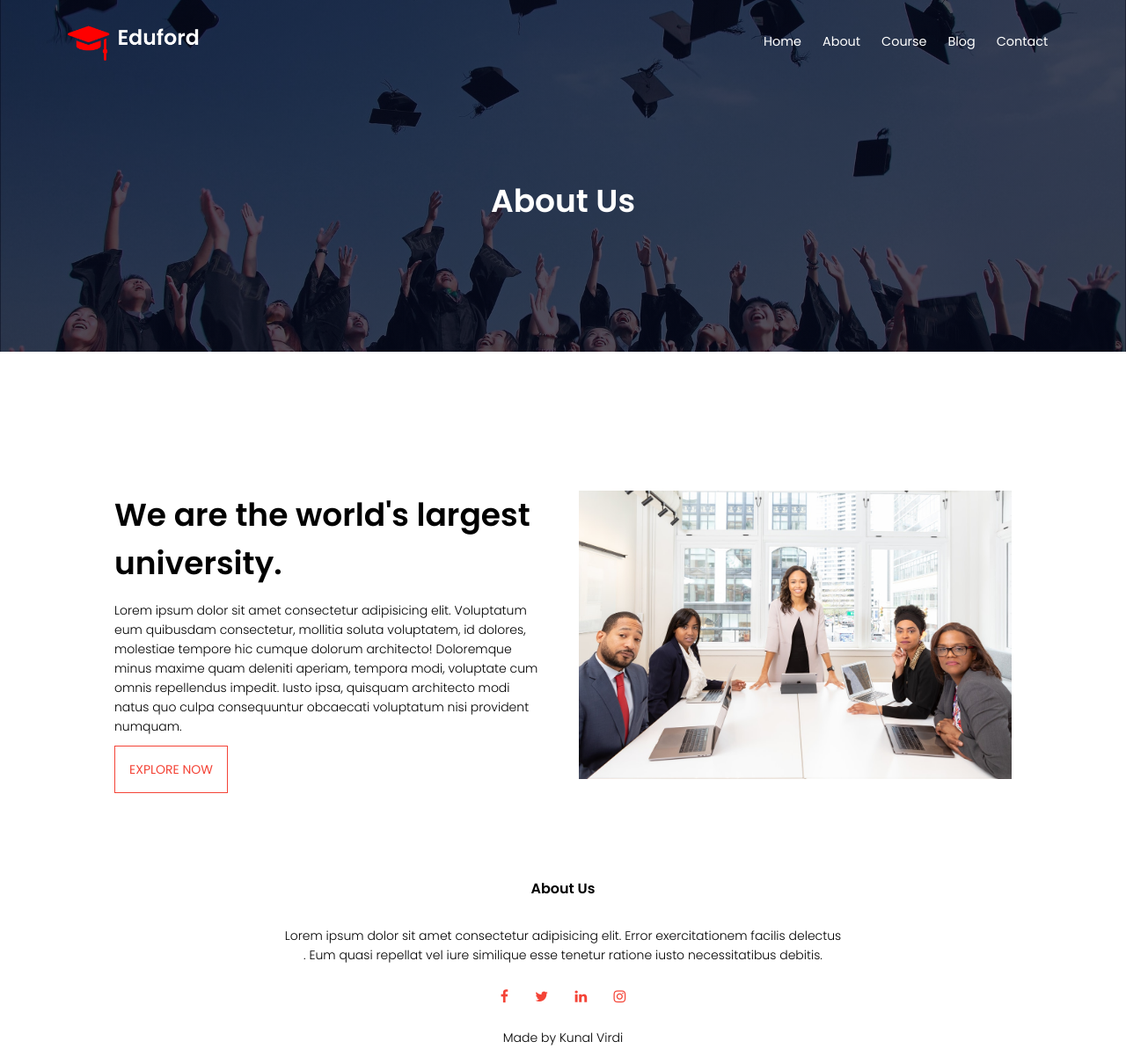
After one commit to kunalvirdi/Eduford, a PHP site: page /about.html in a window 1280 px wide. The commit adds this page. Shown: the whole page at 88% size. Run offline with PHP 8.4, Linux system fonts and the light colour scheme.

Commit message:
update 3.0

```diff
--- /dev/null
+++ b/about.html
@@ -0,0 +1,80 @@
+<!DOCTYPE html>
+<html lang="eng">
+<head>
+    <meta charset="UTF-8">
+    <meta http-equiv="X-UA-Compatible" content="IE=edge">
+    <meta name="viewport" content="width=device-width, initial-scale=1.0">
+    <title>Eduford</title>
+    <link rel="stylesheet" href="styles/style.css">
+    <link rel="preconnect" href="https://fonts.googleapis.com">
+    <link rel="preconnect" href="https://fonts.gstatic.com" crossorigin>
+    <link href="https://fonts.googleapis.com/css2?family=Poppins:wght@100;200;300;400;600;700&display=swap"
+        rel="stylesheet">
+    <link rel="stylesheet" href="https://cdnjs.cloudflare.com/ajax/libs/font-awesome/4.7.0/css/font-awesome.min.css">
+</head>
+<body>
+    <!-- header and main -->
+    <header class="sub-header">
+        <nav>
+            <a href="index.html"><img src="eduford_img/logo.png" alt="Eduford Logo"></a>
+            <div class="nav-links" id="navlinks">
+                <i class="fa fa-times" id="close"></i>
+                <ul><li><a href="">Home</a></li></ul>
+                <ul>
+                    <li><a href="">About</a></li>
+                </ul>
+                <ul>
+                    <li><a href="">Course</a></li>
+                </ul>
+                <ul>
+                    <li><a href="">Blog</a></li>
+                </ul>
+                <ul>
+                    <li><a href="">Contact</a></li>
+                </ul>
+            </div>
+            <i class="fa fa-bars" id="open" aria-hidden="true"></i>
+        </nav>
+        <h1>About Us</h1>
+    </header>
+    <!-- about us content -->
+    <section class="abt">
+        <div class="row">
+            <div class="about-col">
+                <h1>We are the world's largest university.</h1>
+                <p>Lorem ipsum dolor sit amet consectetur adipisicing elit. Voluptatum eum quibusdam consectetur, mollitia soluta voluptatem, id dolores, molestiae tempore hic cumque dolorum architecto! Doloremque minus maxime quam deleniti aperiam, tempora modi, voluptate cum omnis repellendus impedit. Iusto ipsa, quisquam architecto modi natus quo culpa consequuntur obcaecati voluptatum nisi provident numquam.</p>
+                <a href="" class="btn red-btn">EXPLORE NOW</a>
+            </div><div class="about-col">
+                <img src="eduford_img/about.jpg" alt="">
+            </div>
+        </div>
+    </section>
+    <!-- Footer -->
+    <section class="footer">
+        <h4>About Us</h4>
+        <p>Lorem ipsum dolor sit amet consectetur adipisicing elit. Error exercitationem facilis delectus <br>. Eum quasi
+            repellat vel iure similique esse tenetur ratione iusto necessitatibus debitis.</p>
+        <div class="icons">
+            <i class="fa fa-facebook" aria-hidden="true"></i>
+            <i class="fa fa-twitter" aria-hidden="true"></i>
+            <i class="fa fa-linkedin" aria-hidden="true"></i>
+            <i class="fa fa-instagram" aria-hidden="true"></i>
+        </div>
+        <p>Made by Kunal Virdi</p>
+    </section>
+    <script>
+        var close = document.getElementById("close");
+        var open=document.getElementById("open");
+        var nav = document.getElementById("navlinks");
+        close.addEventListener('click', hideMenu);
+        open.addEventListener('click', showMenu)
+
+        function showMenu(){
+            nav.style.display="flex";
+        }
+         function hideMenu() {
+            nav.style.display= "none";
+        }
+    </script>
+</body>
+</html>
--- a/styles/style.css
+++ b/styles/style.css
@@ -5,7 +5,7 @@
     sans-serif;
 }
 /* Header starts here */
-header{
+.header{
     min-height: 100vh;
     width: 100%;
     background:linear-gradient(rgba(4,9,30,0.7),rgba(4,9,30,0.7)),url(../eduford_img/banner.png);
@@ -80,7 +80,7 @@ nav .nav-links{
     margin: 10px 0 40px;
     font-size: 0.875rem;
 }
-.text-box .btn{
+ .btn{
     border: 1px solid white;
     padding: 1rem;
     font-size: 0.875rem;
@@ -88,7 +88,7 @@ nav .nav-links{
     position: relative;
     transition: 1s;
 }
-.text-box .btn:hover{
+ .btn:hover{
     border: 1px solid #f44336;
     background-color: #f44336;
 }
@@ -111,6 +111,7 @@ nav .fa{
         background-color: #f44336;
         z-index: 2;
         justify-content: left;
+        text-align: left;
         display: none;
         transition: 1s;
     }
@@ -304,3 +305,93 @@ p {
 .testi .fa{
     color: #f44336;
 }
+/* CTA start here */
+.cta{
+    margin:100px auto;
+    width: 80%;
+    background-image: linear-gradient(rgba(0,0,0,0.7),rgba(0,0,0,0.7)),url(../eduford_img/banner2.jpg);
+    background-size: cover;
+    background-position: center;
+    border-radius: 10px;
+    text-align: center;
+    padding: 100px 0;
+
+}
+
+.cta h1{
+    color: white;
+    margin-bottom: 40px;
+    padding: 0;
+}
+.cta a{
+    color: white;
+}
+@media (max-width:700px){
+    .cta h1{
+        font-size: 24px;
+    }
+}
+
+/* CTA end here */
+
+/* Footer starts here */
+
+.footer{
+    width: 100%;
+    margin: auto;
+    text-align: center;
+    padding: 30px,0;
+
+}
+
+.footer h4{
+    margin:25px 0 20px 0;
+    font-weight: 600;
+}
+
+.footer .fa{
+    color: #f44336;
+    margin: 0 13px;
+    padding: 18px 0;
+}
+
+/* ABOUT START HERE */
+
+.sub-header{
+    height: 50vh;
+    width: 100%;
+    background-image: linear-gradient(rgba(4,9,30,0.7),rgba(4,9,30,0.7)),url(../eduford_img/background.jpg);
+    background-size: cover;
+    background-position: center;
+    text-align: center;
+    color: white;
+}
+
+.sub-header h1{
+    margin-top: 100px;
+}
+.abt{
+    width: 80%;
+    margin: auto;
+    padding-top: 80px;
+    padding-bottom: 50px;
+}
+.about-col{
+    flex-basis: 48%;
+    padding: 30px 2px;
+}
+.about-col img{
+    width: 100%;
+}
+.about-col h1{padding-top: 0;}
+.about-col p{
+    padding: 15px 0 25px;
+}
+
+.red-btn{
+    color: #f44336;
+    border:1px solid #f44336;
+}
+.red-btn:hover{
+    color: white;
+}
```
Also changed, not shown: index.html (+21 -5 lines).
